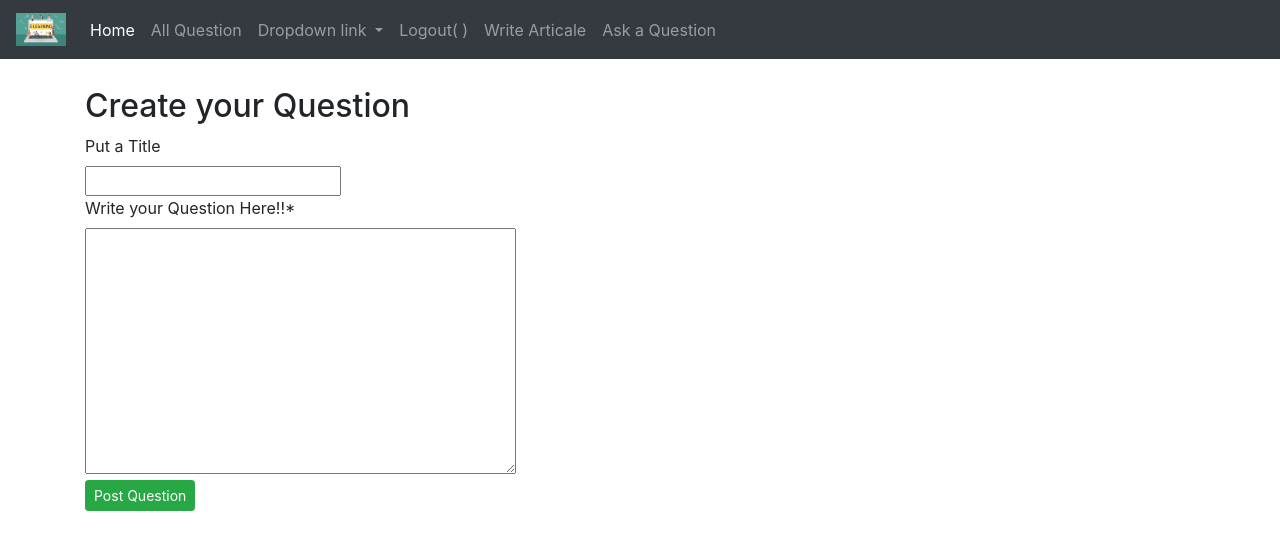
After one commit to mahamoodoul/E-Learning, a Django app: page /article/ask_question in a window 1280 px wide. The commit adds this page. Shown: the top 550 px of the page. Run offline with Django 3.2, Linux system fonts and the light colour scheme; the visitor is signed in with stand-in values (Sample User, id 1); some libraries are stand-ins or nearby versions.

Commit message:
student and teacher can ask the question

```diff
--- a/App_Articles/admin.py
+++ b/App_Articles/admin.py
@@ -1,6 +1,8 @@
 from django.contrib import admin
-from App_Articles. models import Category, Article, Comment
+from App_Articles. models import Category, Article, Comment, Question, AnswerQuestion
 # Register your models here.
 admin.site.register(Category)
 admin.site.register(Article)
 admin.site.register(Comment)
+admin.site.register(Question)
+admin.site.register(AnswerQuestion)
--- a/App_Articles/models.py
+++ b/App_Articles/models.py
@@ -36,3 +36,31 @@ class Comment(models.Model):
 
     def __str__(self):
         return self.comment
+
+
+
+class Question(models.Model):
+    question_poster = models.ForeignKey(User, on_delete=models.CASCADE, related_name='question_asker')
+    question_title = models.CharField(max_length=264, blank=True , verbose_name="Put a Title")
+    question_content = models.TextField(verbose_name="Write your Question Here!!")
+    slug = models.SlugField(max_length=264, blank=True , unique=True)
+    publish_date = models.DateTimeField(auto_now_add=True)
+    update_date = models.DateTimeField(auto_now=True)
+    class Meta:
+        ordering = ('-publish_date',)
+
+    def __str__(self):
+        return self.question_content
+
+
+class AnswerQuestion(models.Model):
+    question_answer = models.ForeignKey(Question, on_delete=models.CASCADE, related_name='question_ans')
+    user = models.ForeignKey(User, on_delete=models.CASCADE, related_name='user_ans')
+    answer = models.TextField()
+    answer_date = models.DateTimeField(auto_now_add=True)
+
+    class Meta:
+        ordering = ('-answer_date',)
+
+    def __str__(self):
+        return self.answer
--- a/App_Articles/urls.py
+++ b/App_Articles/urls.py
@@ -7,7 +7,9 @@ app_name = 'App_Articles'
 
 urlpatterns = [
     path('create_articles',views.CreateArticles.as_view(), name='create_articles'),
-     path(r'^?P<slug>[\w-]', views.articale_details, name='article_details'),
+    path(r'^?P<slug>[\w-]', views.articale_details, name='article_details'),
+    path('ask_question', views.ask_question.as_view(), name='ask_question'),
+    path('question_list', views.question_list.as_view(), name='question_list'),
 ]
 
 
--- a/App_Articles/views.py
+++ b/App_Articles/views.py
@@ -1,6 +1,6 @@
 from django.shortcuts import render, HttpResponseRedirect, HttpResponse, reverse, redirect
 from django.views.generic import CreateView, UpdateView, ListView, DetailView, View, TemplateView, DeleteView
-from App_Articles.models import Article, Category, Comment
+from App_Articles.models import Article, Category, Comment, Question, AnswerQuestion
 from django.urls import reverse, reverse_lazy
 from django.contrib.auth.decorators import login_required
 from django.contrib.auth.mixins import LoginRequiredMixin
@@ -40,3 +40,26 @@ def articale_details(request, slug):
             comment.save()
             return HttpResponseRedirect(reverse('App_Articles:article_details', kwargs={'slug':slug}))
     return render(request, 'App_Articles/article_details.html', context={'article':article, 'comment_form':comment_form })
+
+
+class ask_question(LoginRequiredMixin, CreateView):
+    model = Question
+    template_name = 'App_Articles/ask_question.html'
+    fields = ('question_title','question_content')
+    def form_valid(self, form):
+        qs_obj = form.save(commit=False)
+        qs_obj.question_poster = self.request.user
+        title = qs_obj.question_title
+        qs_obj.slug = title.replace(" ", "-") + "-" + str(uuid.uuid4())
+        qs_obj.save()
+        user_type_obj = user_type.objects.get(user=self.request.user)
+        if user_type_obj.is_student:
+            return redirect('student_home')
+        elif user_type_obj.is_teach:
+            return redirect('teacher_home')
+
+
+class question_list(ListView):
+    context_object_name = 'questions'
+    model = Question
+    template_name = 'App_Articles/question_list.html'
--- /dev/null
+++ b/templates/App_Articles/ask_question.html
@@ -0,0 +1,11 @@
+{% extends 'base.html' %}
+{% load crispy_forms_tags %}
+{% block title_block %} Create A Question {% endblock %}
+{% block body_block %}
+<h2>Create your Question</h2>
+<form method="POST" enctype="multipart/form-data">
+  {{ form|crispy }}
+  {% csrf_token %}
+  <button type="submit" class="btn btn-success btn-sm">Post Question</button>
+</form>
+{% endblock %}
--- a/templates/navbar.html
+++ b/templates/navbar.html
@@ -10,11 +10,11 @@
         <a class="nav-link" href="#">Home <span class="sr-only">(current)</span></a>
       </li>
       <li class="nav-item">
-        <a class="nav-link" href="#">Features</a>
+        <a class="nav-link" href="{% url 'App_Articles:question_list' %}"> All Question</a>
       </li>
-      <li class="nav-item">
+      <!-- <li class="nav-item">
         <a class="nav-link" href="#">Pricing</a>
-      </li>
+      </li> -->
       <li class="nav-item dropdown">
         <a class="nav-link dropdown-toggle" href="#" id="navbarDropdownMenuLink" data-toggle="dropdown" aria-haspopup="true" aria-expanded="false">
           Dropdown link
@@ -32,6 +32,9 @@
         <li class="nav-item">
           <a class="nav-link" href="{% url 'App_Articles:create_articles' %}">Write Articale</a>
         </li>
+        <li class="nav-item">
+          <a class="nav-link" href="{% url 'App_Articles:ask_question' %}">Ask a Question</a>
+        </li>
       {% else %}
       <li class="nav-item">
         <a class="nav-link" href="{% url 'App_Login:login_user' %}">Login</a>
```
Also changed, not shown: App_Articles/forms.py (+6 -1 lines), templates/App_Articles/question_list.html (added, +21 -0 lines), App_Articles/migrations/0002_answerquestion_question.py (added), App_Articles/migrations/0003_question_question_title.py (added), App_Articles/migrations/0004_question_slug.py (added).
